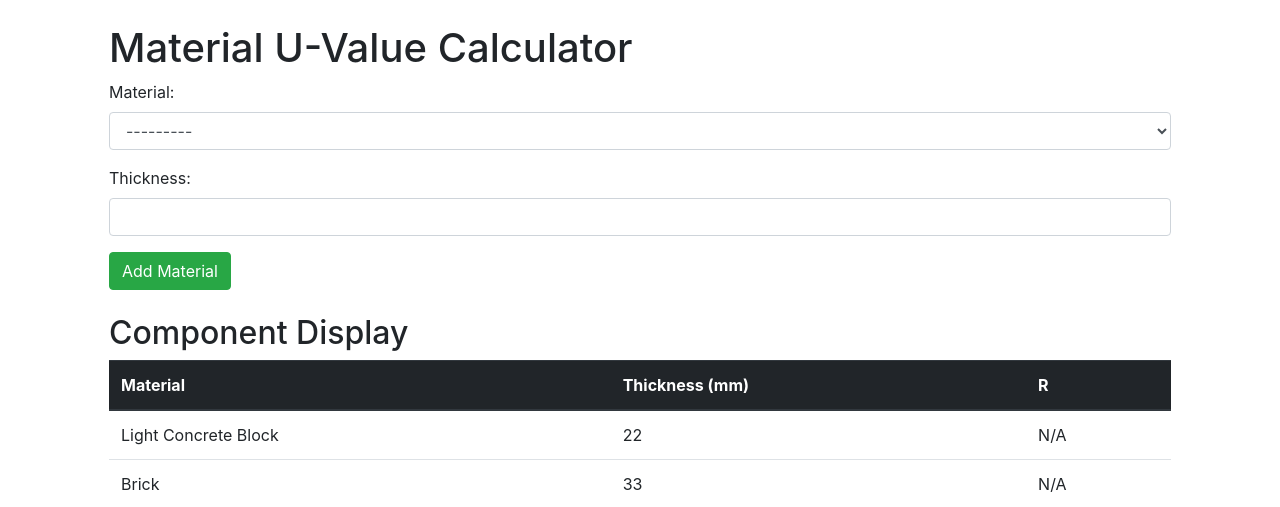
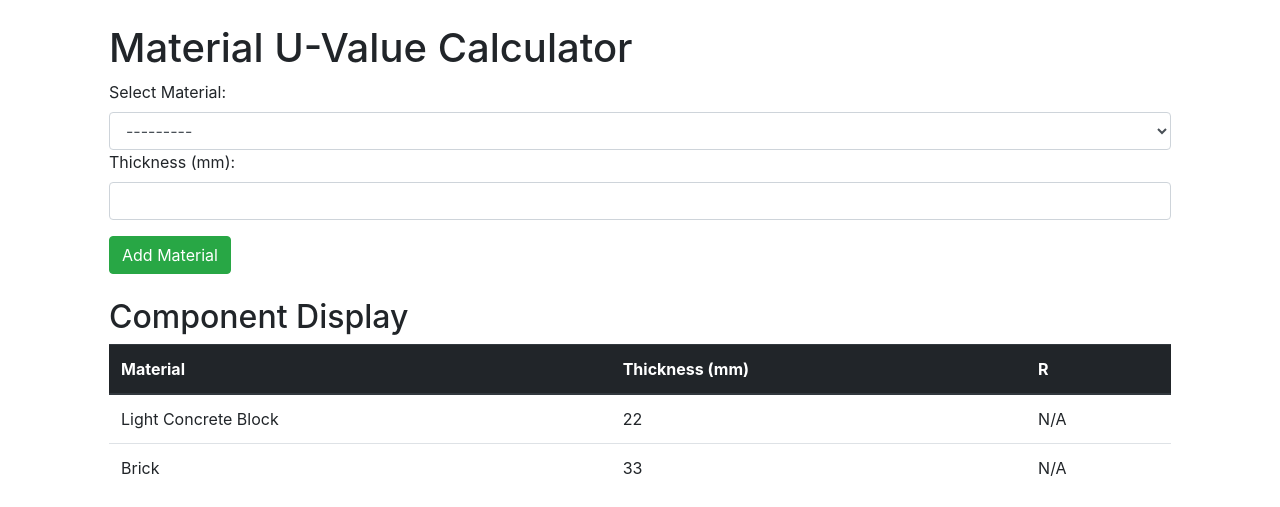
Before and after one commit to BenCurrieDev/SkoonAssignment, a Django app: page /calculator in a window 1280 px wide. Shown: the part 56-563 px from the top of the page. Run offline with Django 4.2, Linux system fonts and the light colour scheme; data comes from the database, SQL or seed files in the repository; some libraries are stand-ins or nearby versions.

Commit message:
adjusted form to enable later styling

```diff
--- a/templates/calculator.html
+++ b/templates/calculator.html
@@ -9,16 +9,15 @@
     <form method="POST">
 
         {% csrf_token %}
+        <div class="form-group">
 
-        {% for field in form %}
-            <div class="form-group">
+            <label for="material">Select Material:</label>
+            {% render_field form.material id="material" class="form-control" %}
 
-                {{ field.label_tag }}
+            <label for="thickness">Thickness (mm):</label>
+            {% render_field form.thickness id="thickness" class="form-control" %}
 
-                {% render_field field class="form-control" %}
-
-            </div>
-        {% endfor %}
+        </div>
 
         <button type="submit" class="btn btn-success">Add Material</button>
 
```
